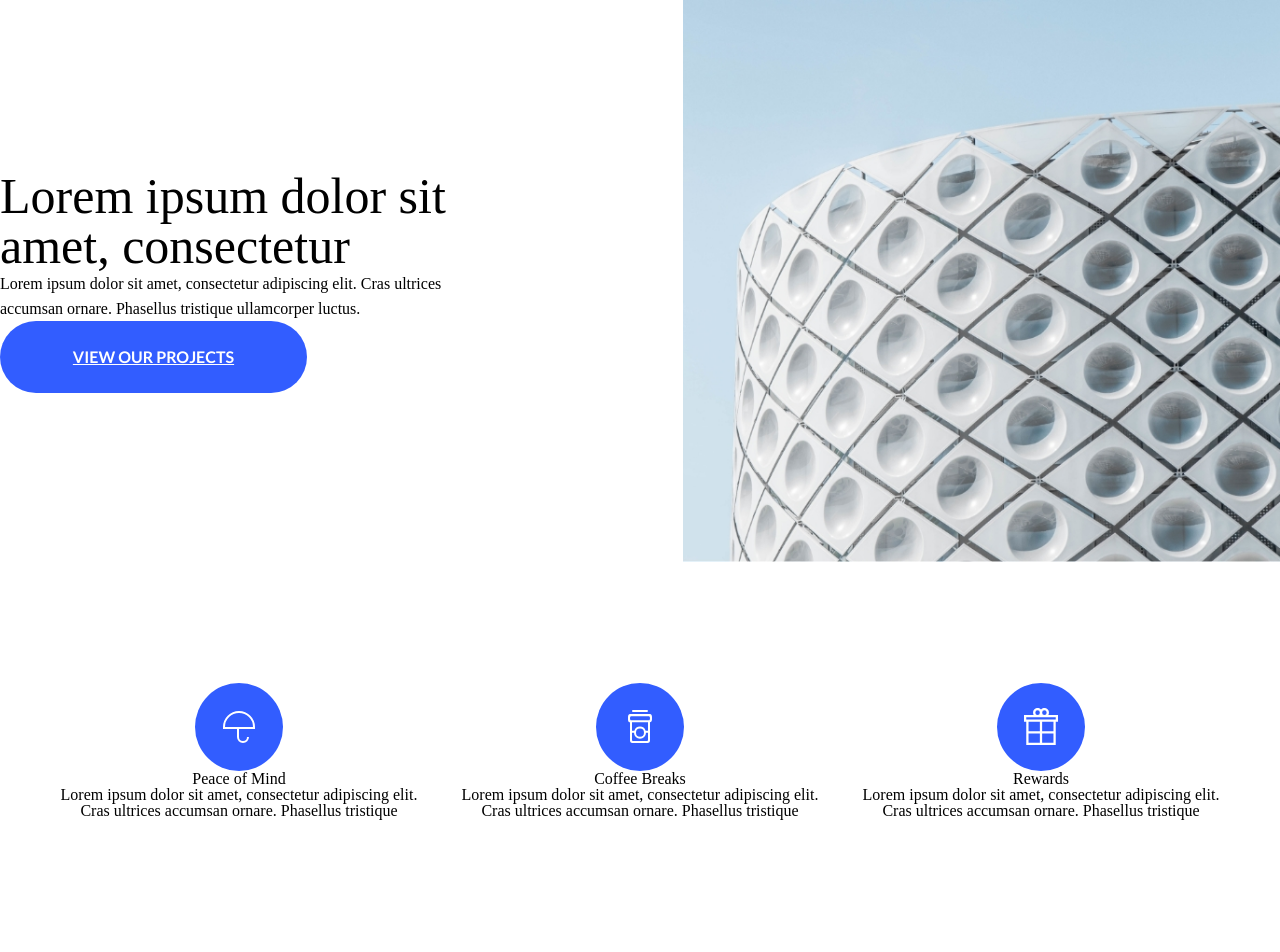
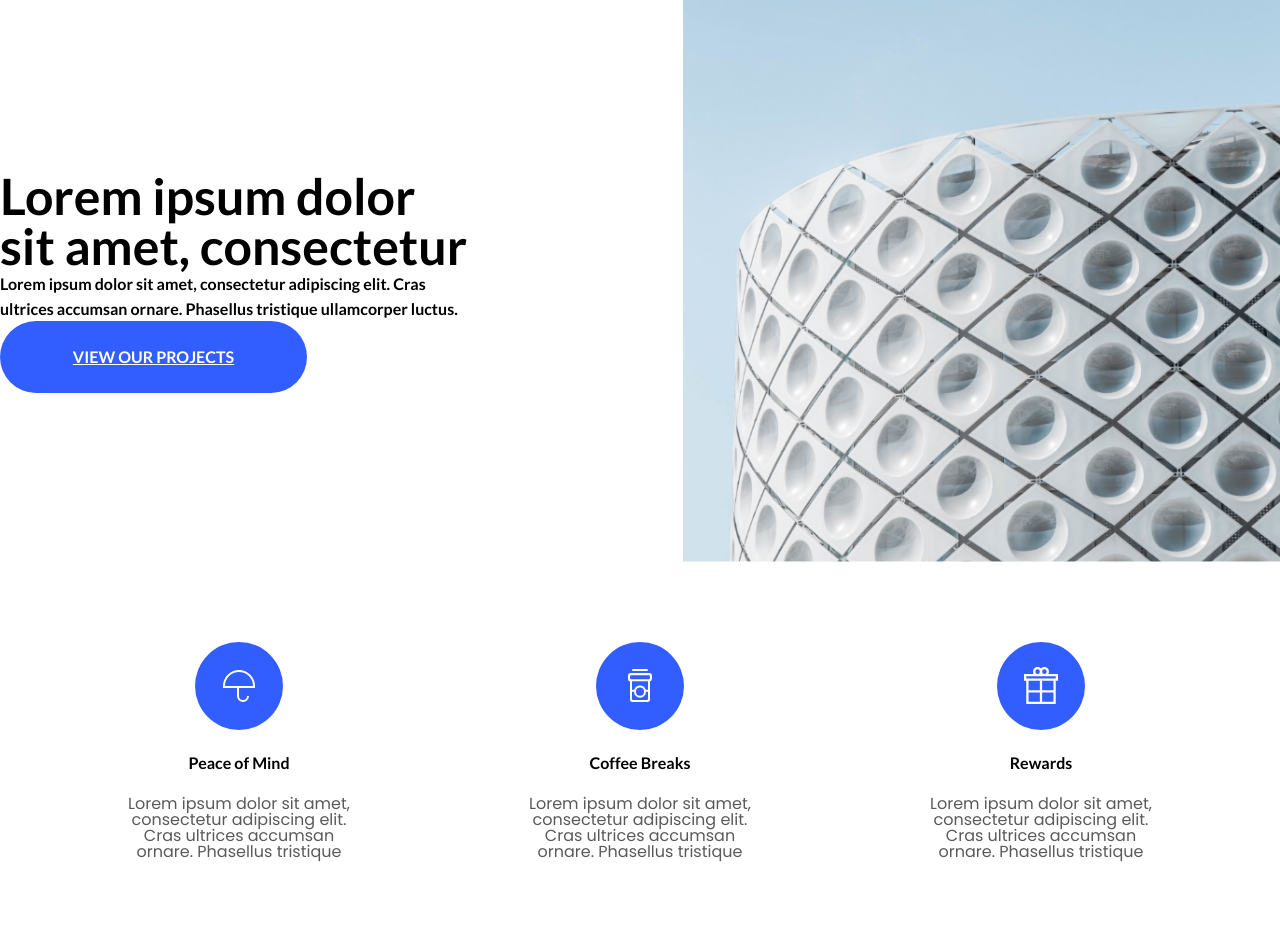
Before and after one commit to ninotevdorashvili/unilab-lesson12, a plain HTML site: page index.html in a window 1280 px wide. Shown: the top 952 px of the page. Drawn offline with Linux system fonts and the light colour scheme.

Commit message:
add fonts

```diff
--- a/scss/_style.scss
+++ b/scss/_style.scss
@@ -5,11 +5,13 @@
         h3 {
             width: $size4;
             font-size: 50px;
+            font-family: $fontlato;
         }
         p {
             width: $size4;
             font-size: $size2;
             line-height: $size3;
+            font-family: $fontlato;
         }
     }
     .button {
@@ -56,13 +58,13 @@
                 border-radius: 50px;
                 @include d-flex (flex,center,center);
             }
-            .block h4 {
+            h4 {
                 font-family: $fontlato;
                 font-size: $size2;
                 margin-top: $size3;
                 margin-bottom: $size3;
             }
-            .block p {
+            p {
                 font-family: $fontpoppins;
                 color: rgba(0, 0, 0, 0.65);
                 font-size: $size2;
```
Also changed, not shown: css/global.css, 1 other file.
